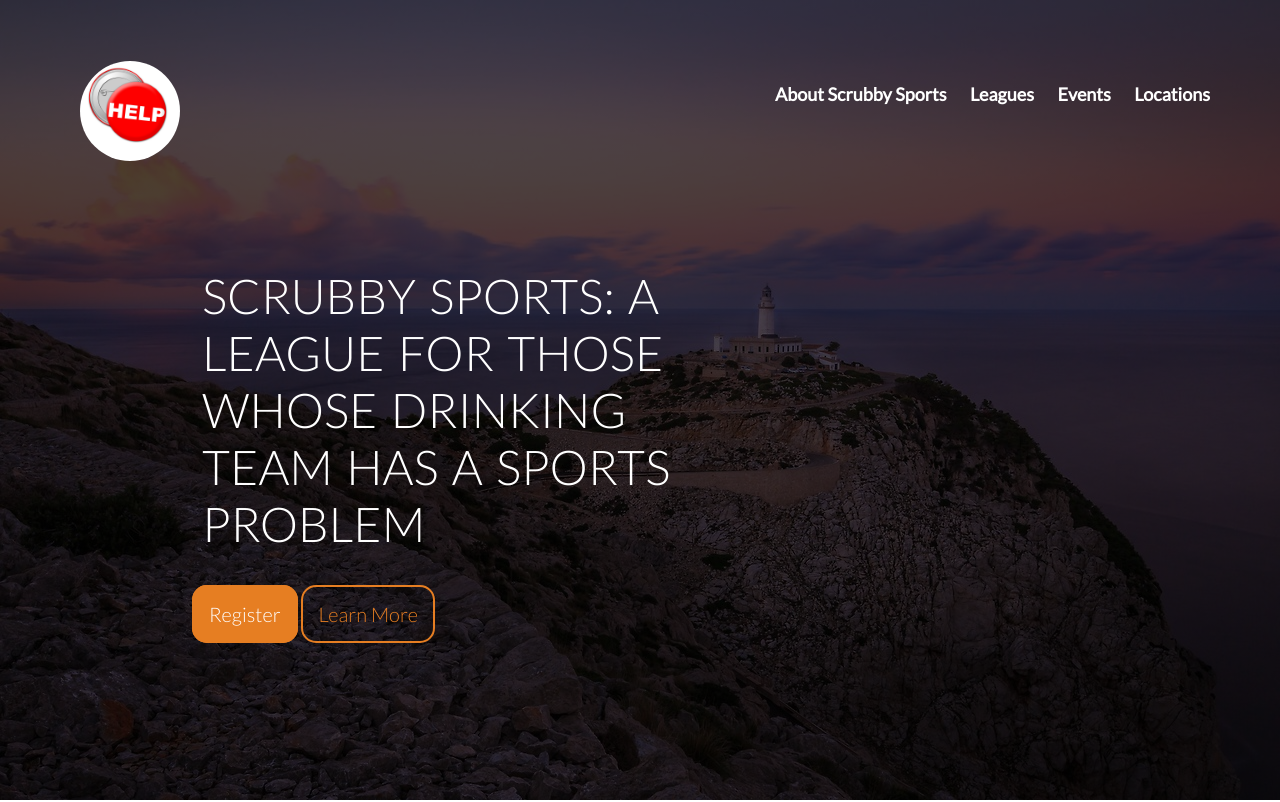
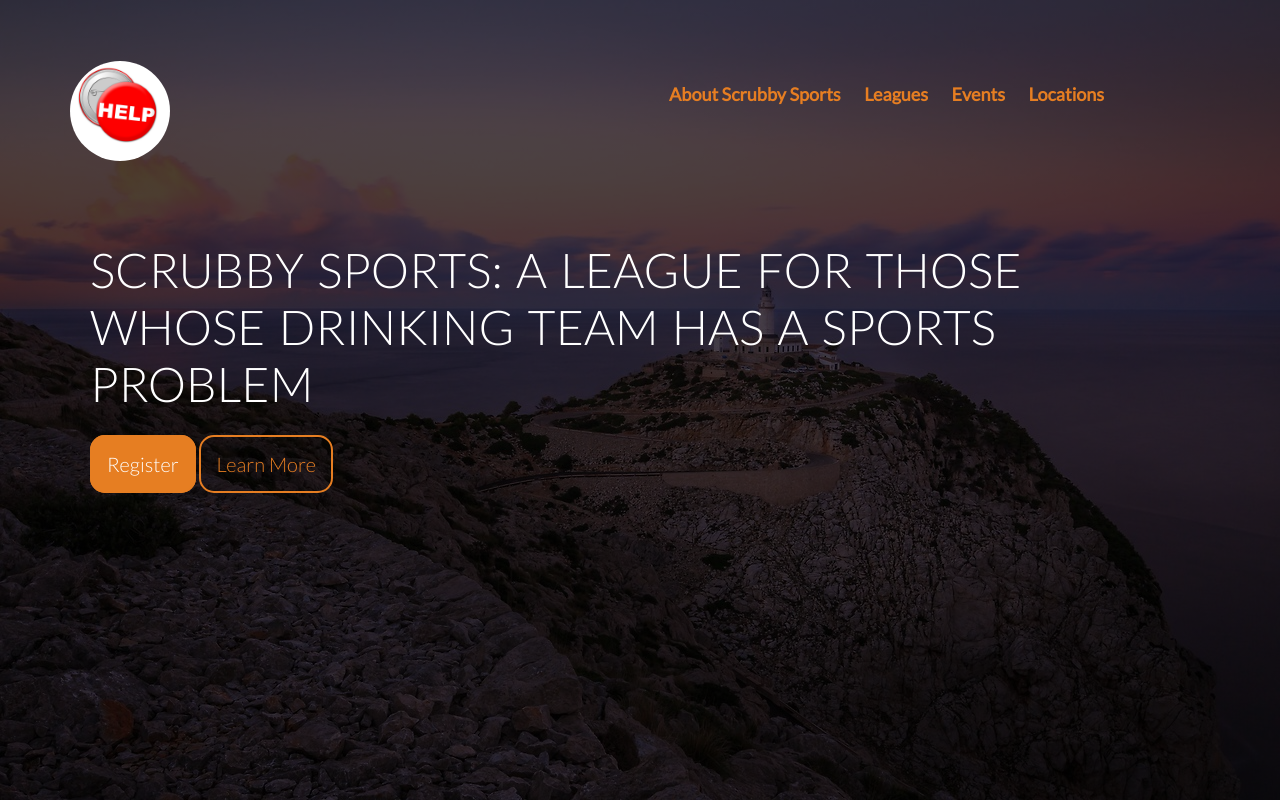
Before and after one commit to leofofeo/scrubbysocialsports, a plain HTML site: page index.html in a window 1280 px wide. Shown: the top 802 px of the page. Drawn offline with Linux system fonts and the light colour scheme; files whose address does not match are found by name.

Commit message:
fixed header

```diff
--- a/css/style.css
+++ b/css/style.css
@@ -110,18 +110,20 @@ header {
 }
 
 
+
 nav .row {
     padding-top:50px;
     width:100%;
 }
 
 
-div.nav-bar ul {
+.nav-bar ul {
     list-style: none;
     padding-top:20px;
+    padding-right:20px;
 }
 
-div.nav-bar li {
+.nav-bar li {
     display: inline;
     margin-left:20px;
     color:#fff;
@@ -129,59 +131,40 @@ div.nav-bar li {
     font-weight:bold;
 }
 
-div.header-info {
-    margin-top: 40px;
-    width: 40%;
-    float:left;
-    margin-left:15%;
+
+
+
+.header-info {
+    padding-bottom:20px;
+    margin: 5% auto;
+    padding-left:20px;
+    padding-right:20px;
 }
 
-div.header-info h1 {
+.header-info h1 {
     color:#fff;
     font-size:2.4em;
     font-weight:300;
-}
-
-div.header-info div {
-    margin-top:50px;
+    padding-bottom:40px;
 }
 
 
-div.nav-bar li a {
+.nav-bar li a:link,
+.nav-bar li a:active
+{
     text-decoration: none;
-    color:#fff;
+    color:#e67e22;
     transition: color 0.2s;
 }
 
-div.nav-bar li a:hover,
-div.nav-bar li a:visited
+.nav-bar li a:hover,
+.nav-bar li a:visited
 {
     text-decoration: none;
-    color:#e67e22;
+    color:#fff;
 }
 
 
-.row-col-row {
-    display:flex;
-    flex-flow:row nowrap;
-    justify-content: flex-start;
-    align-items: center;
-    padding-left:10px;
-}
-
-.row-col-row-alt {
-    display: flex;
-    flex-flow: row nowrap;
-    justify-content: flex-end;
-    align-items: center;
-}
-
-.row-col-col {
-    display:flex;
-    flex-flow:column nowrap;
-    align-items: flex-start;
-    padding-left:10px;
-}
 /*--------------------*/
 /* BUTTONS */
 /*--------------------*/
@@ -194,13 +177,13 @@ div.nav-bar li a:visited
     border-radius: 15px;
 }
 
-.btn-register:link,
-.btn-register:active
+.btn-register
 {
     color:#fff;
     background-color:#e67e22;
     border:2px solid #e67e22;
     transition: color 0.3s, background-color 0.3s, border 0.3s;
+
 }
 
 .btn-learn-more:link,
--- a/index.html
+++ b/index.html
@@ -50,7 +50,7 @@
             </div>
         </nav>
         <div class="row header-info">
-            <div class="row-col-col">
+            <div>
                 <h1>
                 Scrubby Sports: A League for those whose drinking team has a sports problem
                 </h1>
@@ -145,15 +145,15 @@
                 <i class="ion-ios-calendar-outline large-icon"></i>
             </div>
             <div class="signup-step">                           <span  class="step-number">1</span>
-                <p class="step-description">Choose the          subscription plan that best fits your        needs and sign up today.
+                <p class="step-description">Hit the register button below to fill out your personal profile
                 </p>
             </div>
               <div class="signup-step">                           <span  class="step-number">2</span>
-                <p class="step-description"> Order your delicious meal using our mobile app or website. Or you can even call us!
+                <p class="step-description"> Head on over to our leagues page, where you can choose which leagues to register for
                 </p>
             </div>
               <div class="signup-step">                           <span  class="step-number">3</span>
-                <p class="step-description">Choose the          subscription plan that best fits your        needs and sign up today.
+                <p class="step-description">Show up for the meet your team event, and add season events to your calendar!
                 </p>
             </div>
             <div class="signup">
```
